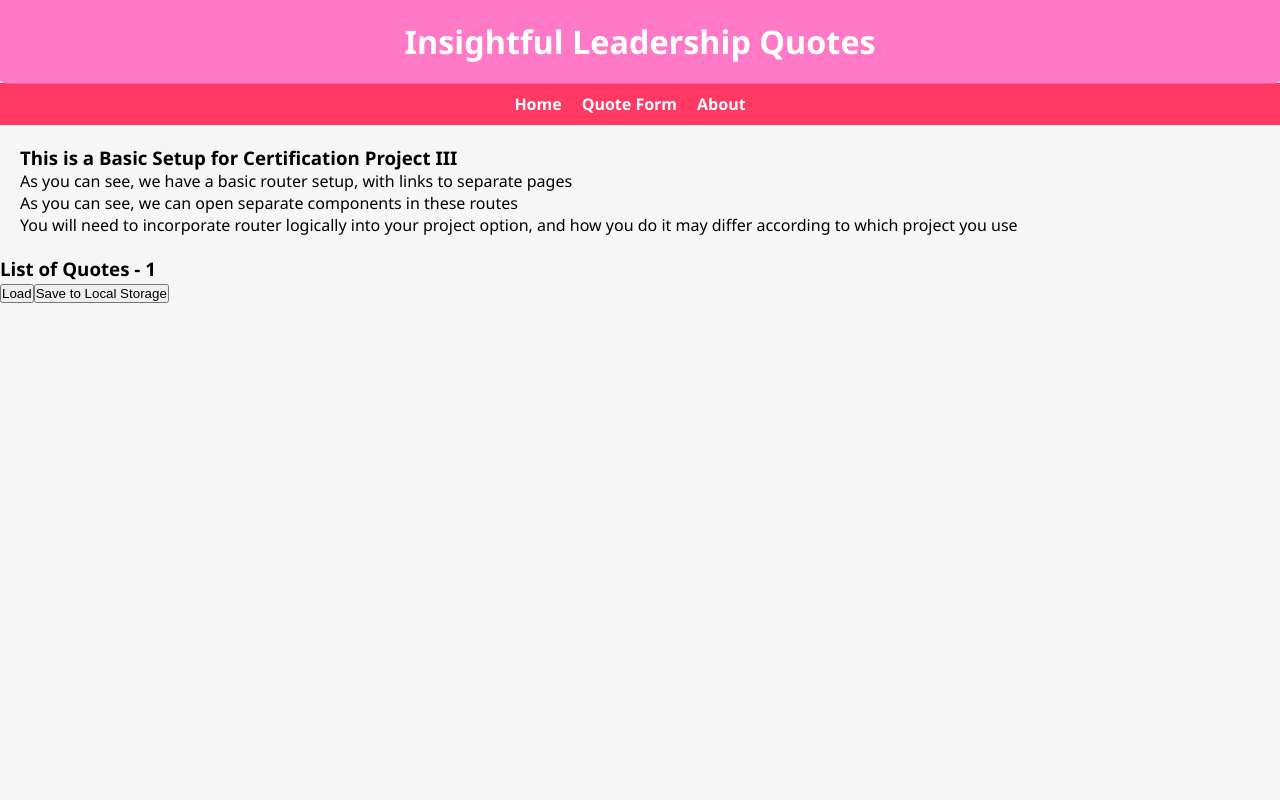
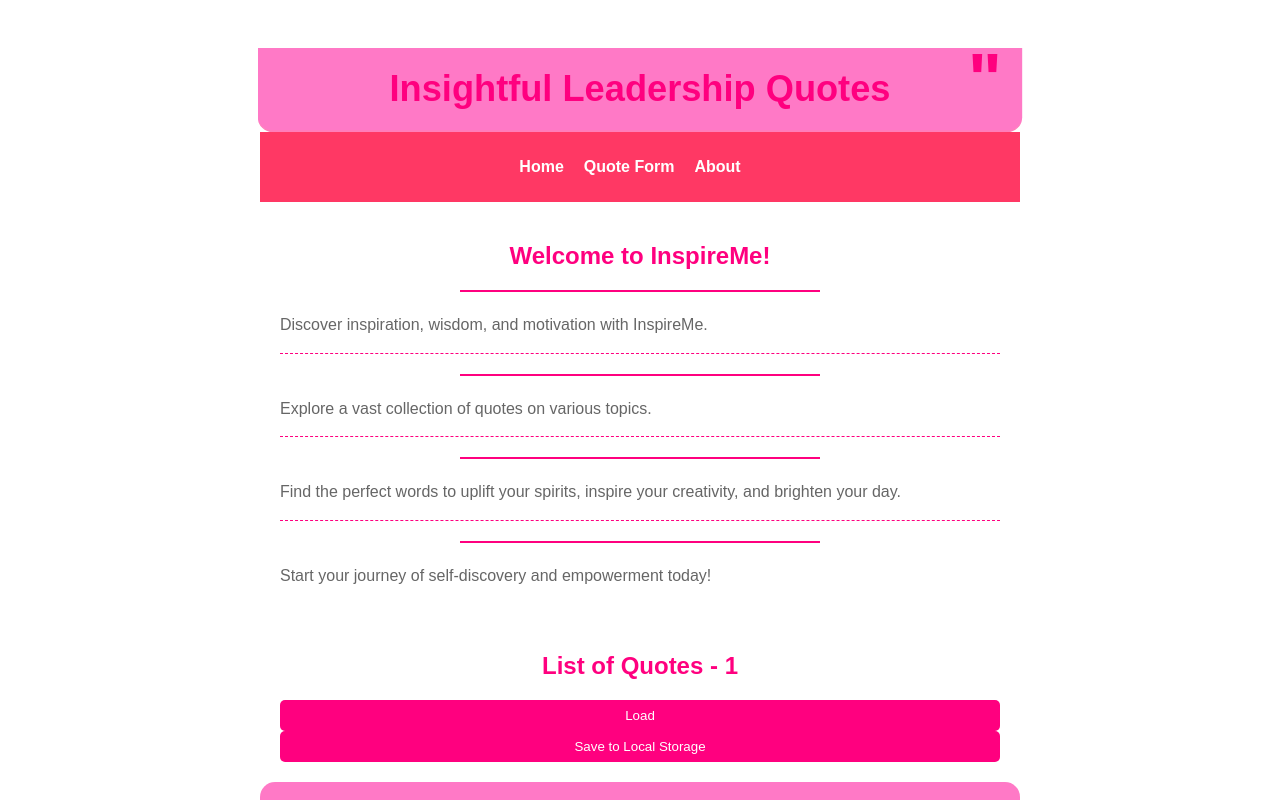
Before and after one commit to zozosy/quotemanager, a React (Vite) app: page /topics/1 in a window 1280 px wide. Shown: the top 800 px of the page. Built offline with nearby package versions, Linux system fonts and the light colour scheme.

Commit message:
Updated styling

```diff
--- a/src/App.css
+++ b/src/App.css
@@ -1,21 +1,299 @@
-/* Reset styles */
-* {
-  box-sizing: border-box;
-  margin: 0;
-  padding: 0;
+/* Header.css */
+header {
+  text-align: center;
+  padding: 20px;
+  background-color: #fff;
+  border-bottom: 2px solid #ff7eb9; /* Pinkish border */
 }
 
-body {
-  font-family: 'Segoe UI', Tahoma, Geneva, Verdana, sans-serif;
-  background-color: #f6f6f6;
+h1 {
+  font-family: 'Arial', sans-serif;
+  font-size: 36px;
+  color: #ff007f; /* Pinkish color */
+  margin: 0;
+  position: relative;
 }
 
-.container {
-  max-width: 1200px;
+/* Animation for the quote */
+@keyframes floatAnimation {
+  0% {
+    transform: translateY(0);
+  }
+  50% {
+    transform: translateY(-10px);
+  }
+  100% {
+    transform: translateY(0);
+  }
+}
+
+h1::after {
+  content: '"';
+  font-size: 72px;
+  color: #ff007f; /* Pinkish color */
+  position: absolute;
+  top: -30px;
+  right: 0;
+  animation: floatAnimation 3s infinite; /* Floating animation */
+}
+
+/* Add any additional girly styling here */
+/* About.css */
+div {
+  max-width: 800px;
   margin: 0 auto;
   padding: 20px;
 }
 
+h3 {
+  font-family: 'Arial', sans-serif;
+  font-size: 24px;
+  color: #ff007f; /* Pinkish color */
+  text-align: center;
+}
+
+p {
+  font-family: 'Arial', sans-serif;
+  font-size: 18px;
+  color: #333; /* Dark text color */
+  line-height: 1.6;
+  text-align: justify;
+}
+
+/* Add some decorative styling to the paragraph */
+p::before {
+  content: '';
+  display: block;
+  width: 50%;
+  height: 2px;
+  background-color: #ff007f; /* Pinkish color */
+  margin: 20px auto;
+}
+
+/* Add some animations */
+@keyframes fadeIn {
+  from {
+    opacity: 0;
+  }
+  to {
+    opacity: 1;
+  }
+}
+
+div {
+  animation: fadeIn 1s ease-out; /* Fade-in animation */
+}
+/* home */
+/* Home.css */
+div {
+  max-width: 800px;
+  margin: 0 auto;
+  padding: 20px;
+}
+
+h3 {
+  font-family: 'Arial', sans-serif;
+  font-size: 24px;
+  color: #ff007f; /* Pinkish color */
+  text-align: center;
+}
+
+p {
+  font-family: 'Arial', sans-serif;
+  font-size: 18px;
+  color: #333; /* Dark text color */
+  line-height: 1.6;
+  text-align: justify;
+}
+
+/* Add some decorative styling to the paragraphs */
+p:not(:last-child) {
+  margin-bottom: 15px;
+  border-bottom: 1px dashed #ff007f; /* Pinkish dashed border */
+  padding-bottom: 15px;
+}
+
+/* Add some animations */
+@keyframes slideIn {
+  from {
+    transform: translateY(-50px);
+    opacity: 0;
+  }
+  to {
+    transform: translateY(0);
+    opacity: 1;
+  }
+}
+
+div {
+  animation: slideIn 1s ease-out; /* Slide-in animation */
+}
+/* quoteForm */
+/* QuoteForm.css */
+.quote-form {
+  max-width: 400px;
+  margin: 0 auto;
+  padding: 20px;
+  background-color: #fff;
+  border-radius: 10px;
+  box-shadow: 0 0 10px rgba(0, 0, 0, 0.1); /* Soft shadow */
+}
+
+h2 {
+  font-family: 'Arial', sans-serif;
+  font-size: 24px;
+  color: #ff007f; /* Pinkish color */
+  text-align: center;
+}
+
+input[type="text"] {
+  width: 100%;
+  padding: 10px;
+  margin-top: 10px;
+  margin-bottom: 20px;
+  border: 1px solid #ccc;
+  border-radius: 5px;
+  outline: none;
+}
+
+input[type="text"]:focus {
+  border-color: #ff007f; /* Pinkish border color */
+}
+
+button {
+  width: 100%;
+  padding: 10px;
+  background-color: #ff007f; /* Pinkish background color */
+  color: #fff; /* White text color */
+  border: none;
+  border-radius: 5px;
+  cursor: pointer;
+  transition: background-color 0.3s ease;
+}
+
+button:hover {
+  background-color: #ff55a3; /* Lighter pinkish color on hover */
+}
+/* QuotesHome.css */
+div {
+  max-width: 800px;
+  margin: 0 auto;
+  padding: 20px;
+}
+
+h3 {
+  font-family: 'Arial', sans-serif;
+  font-size: 24px;
+  color: #ff007f; /* Pinkish color */
+}
+
+blockquote {
+  font-family: 'Arial', sans-serif;
+  font-size: 18px;
+  color: #333; /* Dark text color */
+  font-style: italic;
+  padding: 10px;
+  border-left: 5px solid #ff007f; /* Pinkish border on the left */
+}
+
+p {
+  font-family: 'Arial', sans-serif;
+  font-size: 16px;
+  color: #666; /* Gray text color */
+  margin-top: 5px;
+}
+
+ul {
+  list-style-type: none;
+  padding: 0;
+}
+
+li {
+  margin-bottom: 10px;
+}
+
+a {
+  font-family: 'Arial', sans-serif;
+  font-size: 16px;
+  color: #ff007f; /* Pinkish color */
+  text-decoration: none;
+  transition: color 0.3s ease;
+}
+
+a:hover {
+  color: #ff55a3; /* Lighter pinkish color on hover */
+}
+
+/* topics.jsx */
+
+/* Topics.css */
+div {
+  max-width: 800px;
+  margin: 0 auto;
+  padding: 20px;
+}
+
+h3 {
+  font-family: 'Arial', sans-serif;
+  font-size: 24px;
+  color: #ff007f; /* Pinkish color */
+  margin-bottom: 20px;
+}
+
+blockquote {
+  font-family: 'Arial', sans-serif;
+  font-size: 18px;
+  color: #333; /* Dark text color */
+  padding: 10px;
+  border-left: 5px solid #ff007f; /* Pinkish border on the left */
+  margin-bottom: 20px;
+}
+
+p {
+  margin: 0;
+}
+
+button {
+  padding: 8px 16px;
+  background-color: #ff007f; /* Pinkish background color */
+  color: #fff; /* White text color */
+  border: none;
+  border-radius: 5px;
+  cursor: pointer;
+  transition: background-color 0.3s ease;
+  margin-right: 10px;
+}
+
+button:hover {
+  background-color: #ff55a3; /* Lighter pinkish color on hover */
+}
+
+input[type="text"] {
+  width: calc(100% - 20px);
+  padding: 10px;
+  margin-bottom: 20px;
+  border: 1px solid #ccc;
+  border-radius: 5px;
+  outline: none;
+}
+
+input[type="text"]:focus {
+  border-color: #ff007f; /* Pinkish border color */
+}
+
+/* App.jsx */
+
+/* Footer */
+/* Footer styles */
+footer {
+  background-color: #ff79c6;
+  color: #fff;
+  padding: 20px;
+  text-align: center;
+  border-radius: 15px 15px 0 0;
+}
+
+/* Header */
 /* Header styles */
 header {
   background-color: #ff79c6;
@@ -25,6 +303,7 @@ header {
   border-radius: 0 0 15px 15px;
   animation: pulse 2s infinite;
 }
+
 
 @keyframes pulse {
   0% {
@@ -38,6 +317,8 @@ header {
   }
 }
 
+/* App.jsx */
+
 /* Navigation styles */
 nav {
   background-color: #ff3864;
@@ -45,14 +326,17 @@ nav {
   text-align: center;
 }
 
+
 nav ul {
   list-style-type: none;
 }
+
 
 nav ul li {
   display: inline;
   margin-right: 20px;
 }
+
 
 nav ul li a {
   color: #fff;
@@ -61,261 +345,26 @@ nav ul li a {
   transition: color 0.3s ease;
 }
 
+
 nav ul li a:hover {
   color: #ff79c6;
 }
 
-/* Main content styles */
-main {
-  padding: 20px;
+/* homepage */
+.navbar {
+  background-color: #333;
+  padding: 10px 0;
+  width: 100%;
+  text-align: center;
 }
 
-/* Footer styles */
-footer {
-  background-color: #ff79c6;
+.navbar a {
   color: #fff;
-  padding: 20px;
-  text-align: center;
-  border-radius: 15px 15px 0 0;
+  text-decoration: none;
+  font-size: 16px;
+  margin-right: 20px;
 }
 
-/* Quotes Homepage styles */
-.quotes-homepage {
-  display: grid;
-  grid-template-columns: repeat(auto-fit, minmax(300px, 1fr));
-  grid-gap: 20px;
+.navbar a:hover {
+  color: #ff1493; /* Hot pink */
 }
-
-.quote-card {
-  background-color: #ffb8e9;
-  padding: 20px;
-  border-radius: 15px;
-  box-shadow: 0px 5px 15px rgba(0, 0, 0, 0.1);
-  animation: fadeIn 1s ease;
-}
-
-@keyframes fadeIn {
-  0% {
-      opacity: 0;
-      transform: translateY(-20px);
-  }
-  100% {
-      opacity: 1;
-      transform: translateY(0);
-  }
-}
-
-.quote-text {
-  font-size: 18px;
-  line-height: 1.5;
-  margin-bottom: 10px;
-}
-
-.quote-author {
-  font-style: italic;
-  text-align: right;
-  color: #333;
-}
-
-/* Quote Form styles */
-.quote-form {
-  max-width: 400px;
-  margin: 0 auto;
-  padding: 20px;
-  border-radius: 15px;
-  background-color: #ffb8e9;
-  box-shadow: 0px 5px 15px rgba(0, 0, 0, 0.1);
-}
-
-.quote-form h2 {
-  font-size: 24px;
-  margin-bottom: 20px;
-  text-align: center;
-  color: #333;
-}
-
-.form-group {
-  margin-bottom: 20px;
-}
-
-.form-group label {
-  display: block;
-  font-weight: bold;
-  margin-bottom: 5px;
-  color: #333;
-}
-
-.form-group input[type="text"],
-.form-group textarea {
-  width: 100%;
-  padding: 10px;
-  border-radius: 5px;
-  border: 1px solid #ff79c6;
-  background-color: #fff;
-}
-
-.form-group textarea {
-  min-height: 100px;
-}
-
-.submit-button {
-  background-color: #ff3864;
-  color: #fff;
-  border: none;
-  padding: 10px 20px;
-  border-radius: 5px;
-  cursor: pointer;
-  transition: background-color 0.3s ease;
-}
-
-.submit-button:hover {
-  background-color: #ff79c6;
-}
-
-/* Topics.css */
-
-/* Container styling */
-.topics-container {
-  display: flex;
-  flex-direction: column;
-  align-items: center;
-  justify-content: center;
-  margin: 50px auto;
-  max-width: 600px;
-}
-
-/* Individual quote container styling */
-.quote-container {
-  background-color: #fff; /* White background */
-  border-radius: 10px;
-  box-shadow: 0px 0px 10px rgba(0, 0, 0, 0.1); /* Subtle shadow effect */
-  margin: 20px 0;
-  padding: 20px;
-  width: 100%;
-}
-
-/* Blockquote styling */
-.quote-container blockquote {
-  font-family: 'Arial', sans-serif;
-  font-size: 18px;
-  position: relative;
-}
-
-/* Styling for quote text, author, and category */
-.quote-container p {
-  margin: 10px 0;
-}
-
-/* Button styling */
-.delete-button,
-.update-button {
-  background-color: #ff1493; /* Hot pink */
-  border: none;
-  border-radius: 5px;
-  color: #fff; /* White text */
-  cursor: pointer;
-  font-family: 'Arial', sans-serif;
-  font-size: 14px;
-  margin-right: 10px;
-  padding: 8px 16px;
-  transition: background-color 0.3s ease; /* Smooth transition on hover */
-}
-
-/* Hover effect for buttons */
-.delete-button:hover,
-.update-button:hover {
-  background-color: #ff69b4; /* Lighter pink on hover */
-}
-
-/* Update form container styling */
-.update-form {
-  background-color: #fff; /* White background */
-  border-radius: 10px;
-  box-shadow: 0px 0px 10px rgba(0, 0, 0, 0.1); /* Subtle shadow effect */
-  margin-top: 20px;
-  padding: 20px;
-  width: 100%;
-}
-
-/* Input field styling */
-.update-form input[type="text"] {
-  border: 1px solid #ccc; /* Light gray border */
-  border-radius: 5px;
-  font-family: 'Arial', sans-serif;
-  font-size: 16px;
-  margin-bottom: 10px;
-  padding: 8px;
-  width: 100%;
-}
-
-/* Update quote button styling */
-.update-quote-button {
-  background-color: #ff1493; /* Hot pink */
-  border: none;
-  border-radius: 5px;
-  color: #fff; /* White text */
-  cursor: pointer;
-  font-family: 'Arial', sans-serif;
-  font-size: 14px;
-  padding: 8px 16px;
-  transition: background-color 0.3s ease; /* Smooth transition on hover */
-}
-
-/* Hover effect for update quote button */
-.update-quote-button:hover {
-  background-color: #ff69b4; /* Lighter pink on hover */
-}
-
-.quotes-home-container {
-  display: flex;
-  flex-direction: column;
-  align-items: center;
-  justify-content: center;
-  margin: 50px auto;
-  max-width: 600px;
-}
-
-.quote-container {
-  background-color: #fff;
-  border-radius: 10px;
-  box-shadow: 0px 0px 10px rgba(0, 0, 0, 0.1);
-  margin: 20px 0;
-  padding: 20px;
-  width: 100%;
-}
-
-.quote-container blockquote {
-  font-family: 'Arial', sans-serif;
-  font-size: 18px;
-  position: relative;
-}
-
-.quote-container p {
-  margin: 10px 0;
-}
-
-.subjects-list {
-  list-style: none;
-  padding: 0;
-}
-
-.subjects-list li {
-  margin: 10px 0;
-}
-
-.subjects-list li a {
-  background-color: #ff1493; /* Hot pink */
-  border-radius: 5px;
-  color: #fff;
-  cursor: pointer;
-  display: inline-block;
-  font-family: 'Arial', sans-serif;
-  font-size: 14px;
-  padding: 10px 20px;
-  text-decoration: none;
-  transition: background-color 0.3s ease;
-}
-
-.subjects-list li a:hover {
-  background-color: #ff6b98; /* Lighter shade of pink */
-}
--- a/src/App.jsx
+++ b/src/App.jsx
@@ -38,7 +38,7 @@ const App = () => {
           <Route path="/about" element={<About />} />
           <Route  path="/topics/:topics" element={<Topics />} />
         </Routes>
-     {/* <Footer/> */}
+     <Footer/>
       </div>
     </Router>
   );
--- a/src/components/Home.jsx
+++ b/src/components/Home.jsx
@@ -1,14 +1,15 @@
-const Home = () => {
+import React from 'react';
+
+const WelcomeMessage = () => {
   return (
-    <div>
-          <h3>This is a Basic Setup for Certification Project III</h3>
-          <p>As you can see, we have a basic router setup, with links to separate pages</p>
-          <p>As you can see, we can open separate components in these routes </p>
-          <p>You will need to incorporate router logically into your project option,
-            and how you do it may differ according to which project you use
-          </p>
+    <div className="welcome-message">
+      <h2>Welcome to InspireMe!</h2>
+      <p>Discover inspiration, wisdom, and motivation with InspireMe.</p>
+      <p>Explore a vast collection of quotes on various topics.</p>
+      <p>Find the perfect words to uplift your spirits, inspire your creativity, and brighten your day.</p>
+      <p>Start your journey of self-discovery and empowerment today!</p>
     </div>
-  )
+  );
 }
 
-export default Home
+export default WelcomeMessage;
--- a/src/components/QuotesHomepage.jsx
+++ b/src/components/QuotesHomepage.jsx
@@ -1,5 +1,6 @@
 import React from 'react';
 import { Link } from 'react-router-dom';
+
 
 const QuotesHome = () => {
   const generateRandomQuote = {
```
Also changed, not shown: src/components/Footer.jsx (+19 -1 lines).
